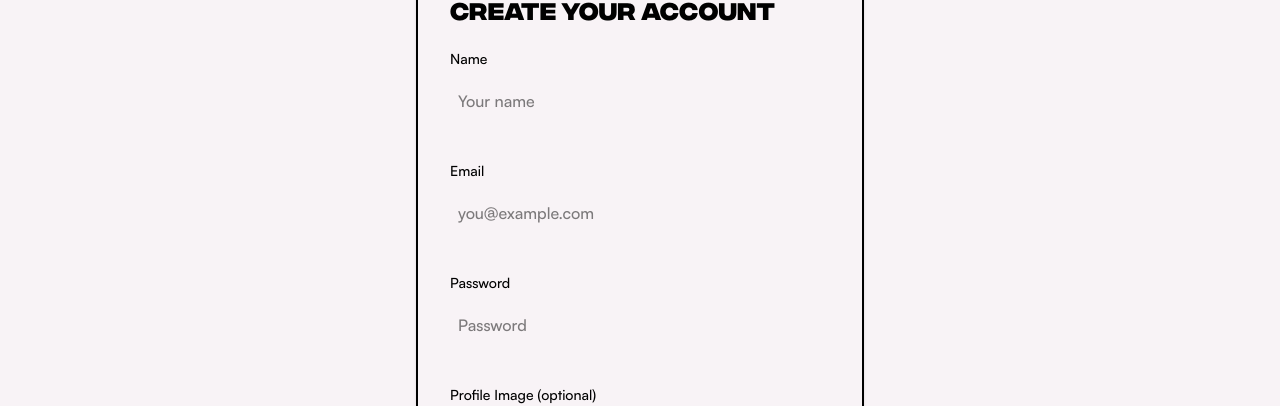
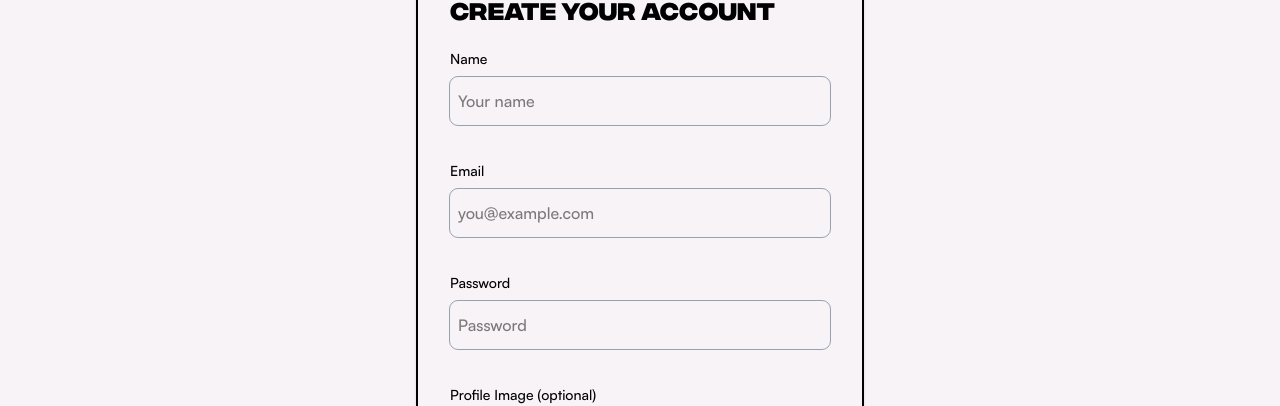
Before and after one commit to Mhmwood/E-commerce-Shop.co-v2-Full-stak-whit-next, a Next.js app: page /auth/signup in a window 1280 px wide. Shown: the part 164-570 px from the top of the page. Built offline with nearby package versions, Linux system fonts and the light colour scheme; no server answers; the database is empty.

Commit message:
improve Ui in signUp page

```diff
--- a/app/auth/signup/page.tsx
+++ b/app/auth/signup/page.tsx
@@ -78,7 +78,7 @@ export default function SignUpPage() {
               placeholder="Your name"
               value={name}
               onChange={(e) => setName(e.target.value)}
-              className="w-full mb-4 py-3 px-2 rounded-lg focus:outline-1 focus:outline-gray-700"
+              className="w-full mb-4 py-3 px-2 rounded-lg  outline-1  outline-gray-400 focus:outline-gray-700"
               required
             />
           </div>
@@ -92,7 +92,7 @@ export default function SignUpPage() {
               placeholder="you@example.com"
               value={email}
               onChange={(e) => setEmail(e.target.value)}
-              className="w-full mb-4 py-3 px-2 rounded-lg focus:outline-1 focus:outline-gray-700"
+              className="w-full mb-4 py-3 px-2 rounded-lg  outline-1  outline-gray-400 focus:outline-gray-700"
               required
             />
           </div>
@@ -119,7 +119,7 @@ export default function SignUpPage() {
                   setPasswordError("");
                 }
               }}
-              className="w-full mb-4 py-3 px-2 rounded-lg focus:outline-1 focus:outline-gray-700"
+              className="w-full mb-4 py-3 px-2 rounded-lg  outline-1  outline-gray-400 focus:outline-gray-700"
               required
             />
             {passwordError && (
```
